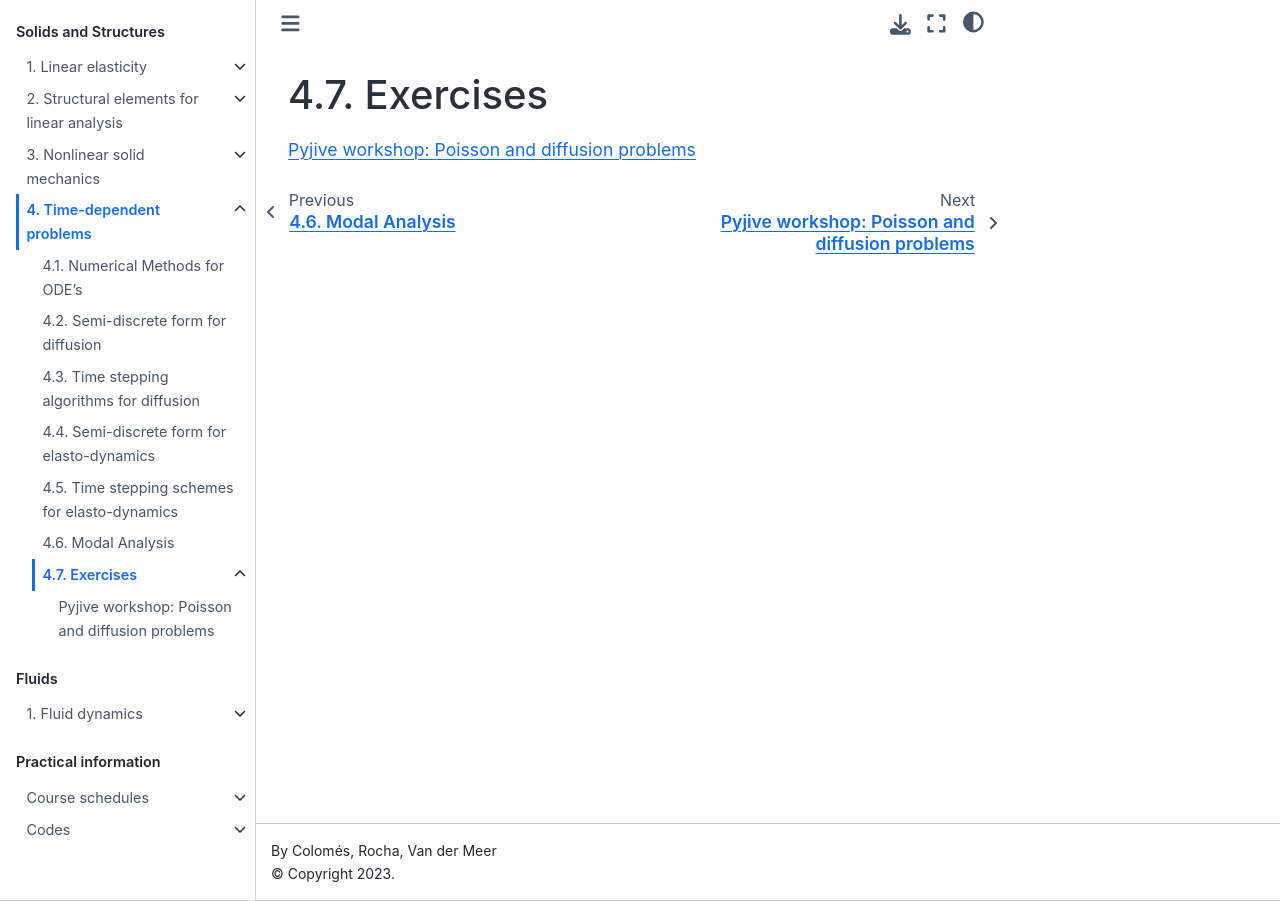
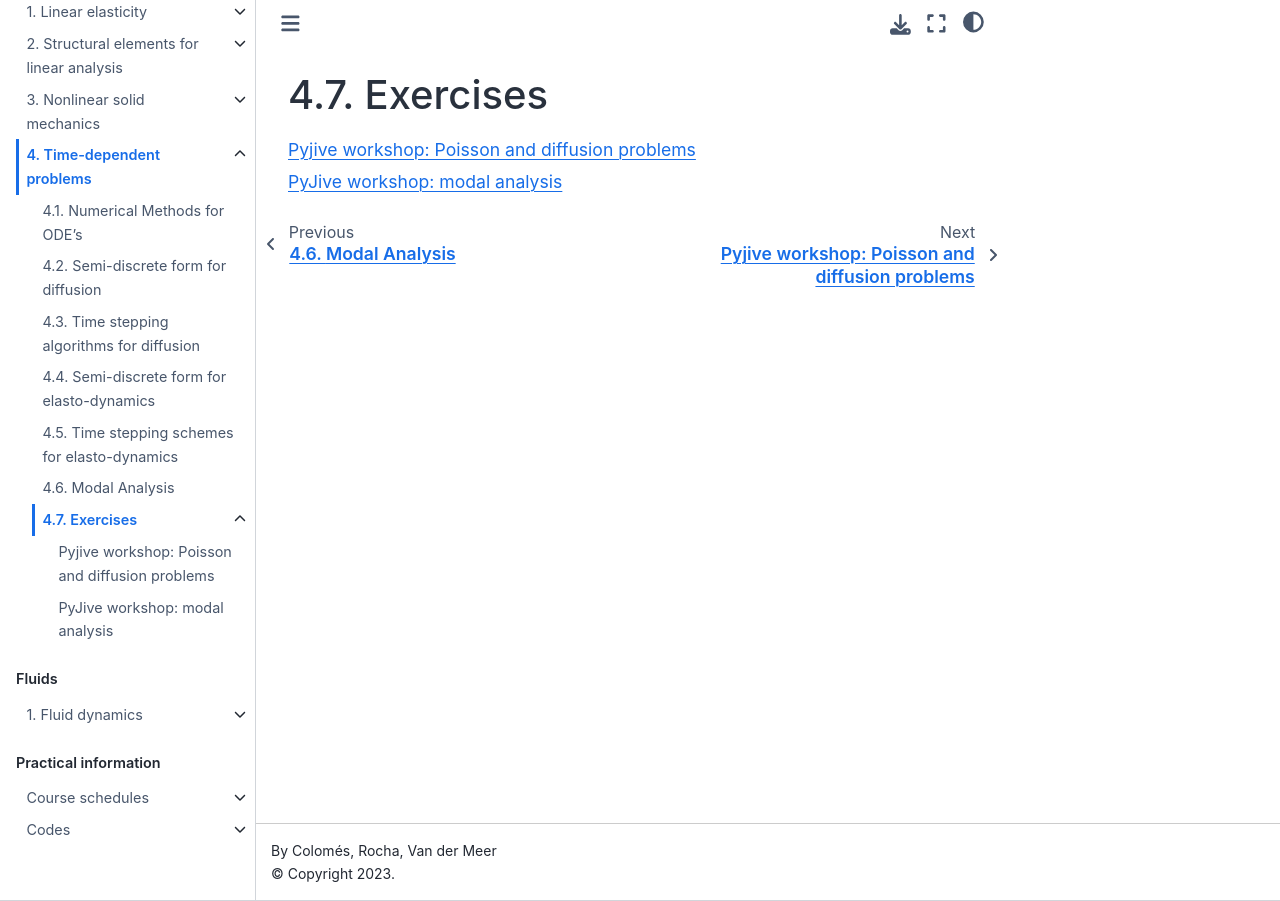
Before and after one commit to TeachBooks/mirror_computational_modelling, a Jupyter Book: the page built from book/dynamics/Exercises/exercises.md, in a window 1280 px wide. Built offline with Jupyter Book 1.0.4 settings and Sphinx 7.4.7 and the Sphinx Book theme 1.1.4, drawn with Linux system fonts in a browser that asks for light colours; pages that are not in the unit, such as notebooks, are missing from menus; some of the changed lines change nothing that is shown.

Commit message:
Frequency workshop copied from 5110 repo

```diff
--- a/book/_toc.yml
+++ b/book/_toc.yml
@@ -102,7 +102,8 @@ parts:
       - file: dynamics/Exercises/exercises
         title: Exercises
         sections:
-        - file: dynamics/Exercises/pyjive_diffusion.ipynb
+        - file: dynamics/Exercises/pyjive_diffusion
+        - file: dynamics/Exercises/pyjive_frequency
 
 # START REMOVE-FROM-PUBLISH
   - caption: Fluids
--- a/book/schedules/5110.md
+++ b/book/schedules/5110.md
@@ -110,7 +110,7 @@ Click the dropdown blocks below to find a schedule for activities per week. Clic
 **Contents**
 
 * Lecture 7.1 - Workshop: frequency analysis ({download}`slides<https://surfdrive.surf.nl/files/index.php/s/1bt3wRfjOFjg9yH/download>`)
-  1. {doc}`../dynamics/Exercises/pyjive_modal`
+  1. {doc}`../dynamics/Exercises/pyjive_frequency`
 
 ---
 
```
Also changed, not shown: book/dynamics/Exercises/pyjive_frequency.ipynb (added).
